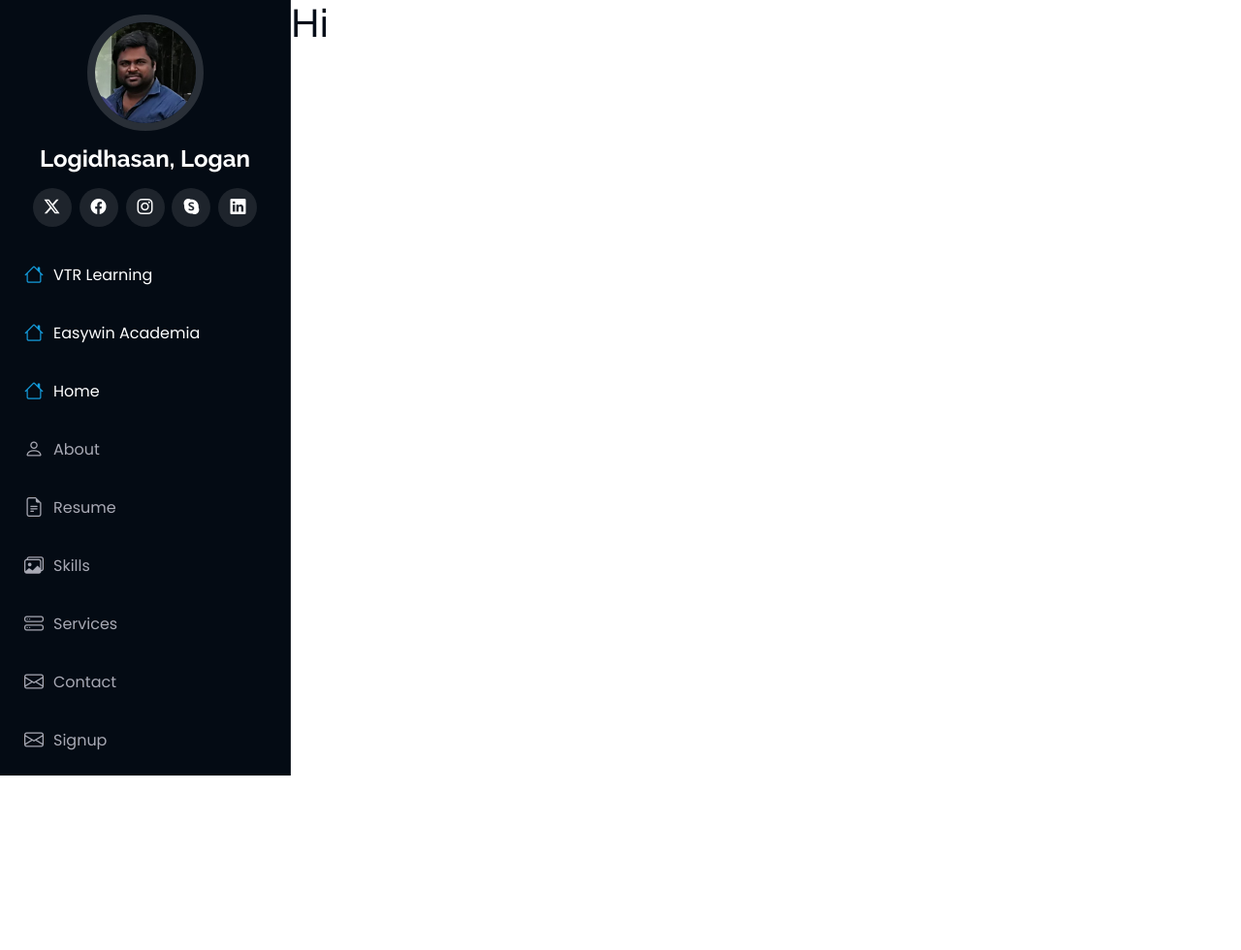
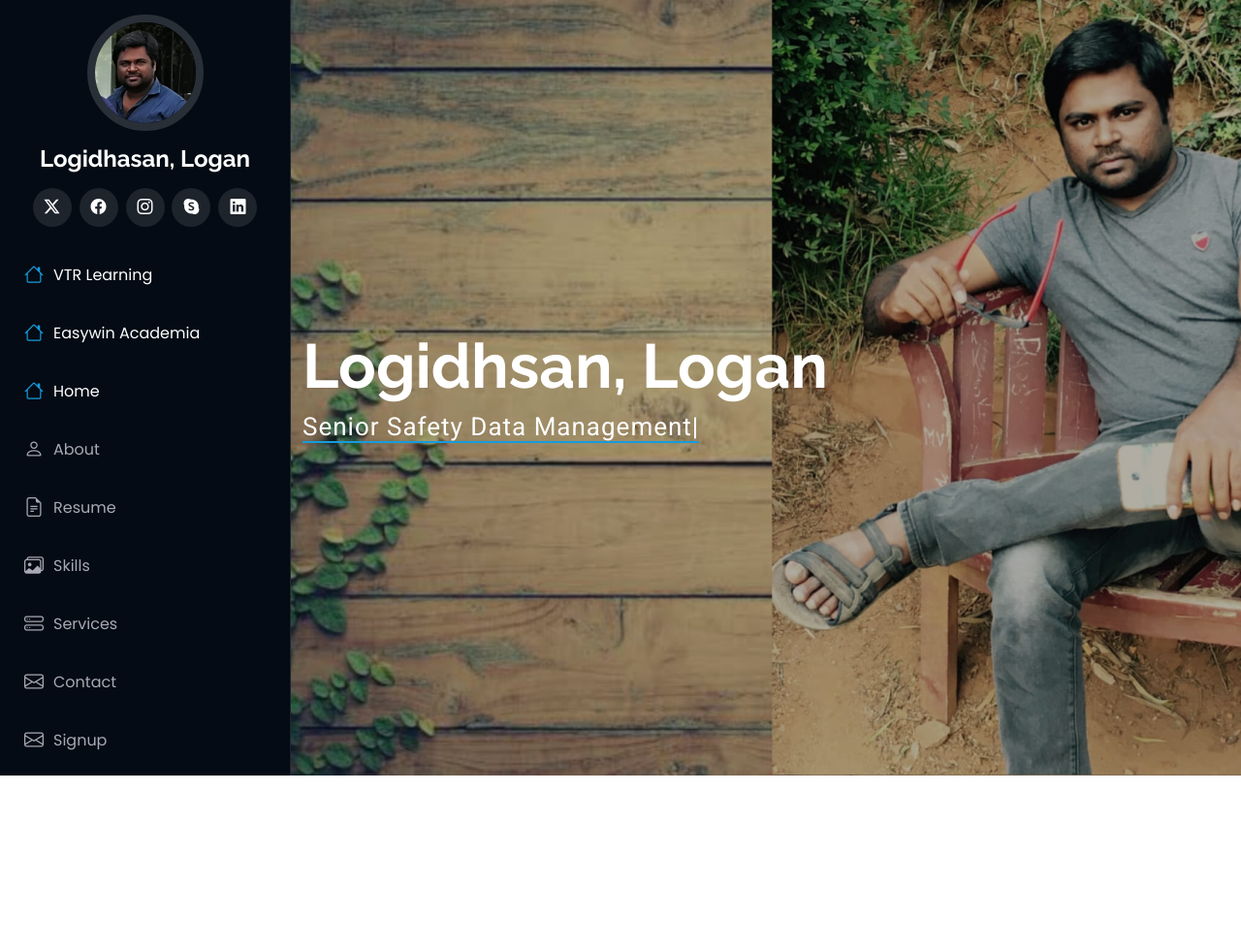
Before and after one commit to vtr-ml/Logidhasan, a Django app: page / in a window 1280 px wide. Shown: the whole page at 97% size. Before the commit the page ends 800 px from the top, so only its background shows below. Run offline with Django 5.2, Linux system fonts and the light colour scheme; some libraries are stand-ins or nearby versions.

Commit message:
Update index.html

```diff
--- a/templates/index.html
+++ b/templates/index.html
@@ -1,8 +1,29 @@
+
+
+
+
+
 {% extends "base.html" %}
 {% block title %}
-index
+Home
 {% endblock title %}
 
 {% block  body%}
-<h1> Hi</h1>
+<!-- Hero Section -->
+<section id="hero" class="hero section">
+
+    <img src="/static/assets/img/mypic5.jpg" alt="" data-aos="fade-in" class="">
+
+    <div class="container" data-aos="fade-up" data-aos-delay="100">
+      <h2>Logidhsan, Logan </h2>
+      <p><span class="typed" data-typed-items="Pharmacist, Senior Safety Data Management Specialist, Machine Learning Engineer">Pharmacist</span><span class="typed-cursor typed-cursor--blink" aria-hidden="true"></span><span class="typed-cursor typed-cursor--blink" aria-hidden="true"></span></p>
+    </div>
+
+  </section><!-- /Hero Section -->
+
+  <!-- About Section -->
+  <section id="about" class="about section">
+
+    <!-- Section Title -->
+    <div class="container section-title" data-aos="fade-up">
 {% endblock body %}
```
